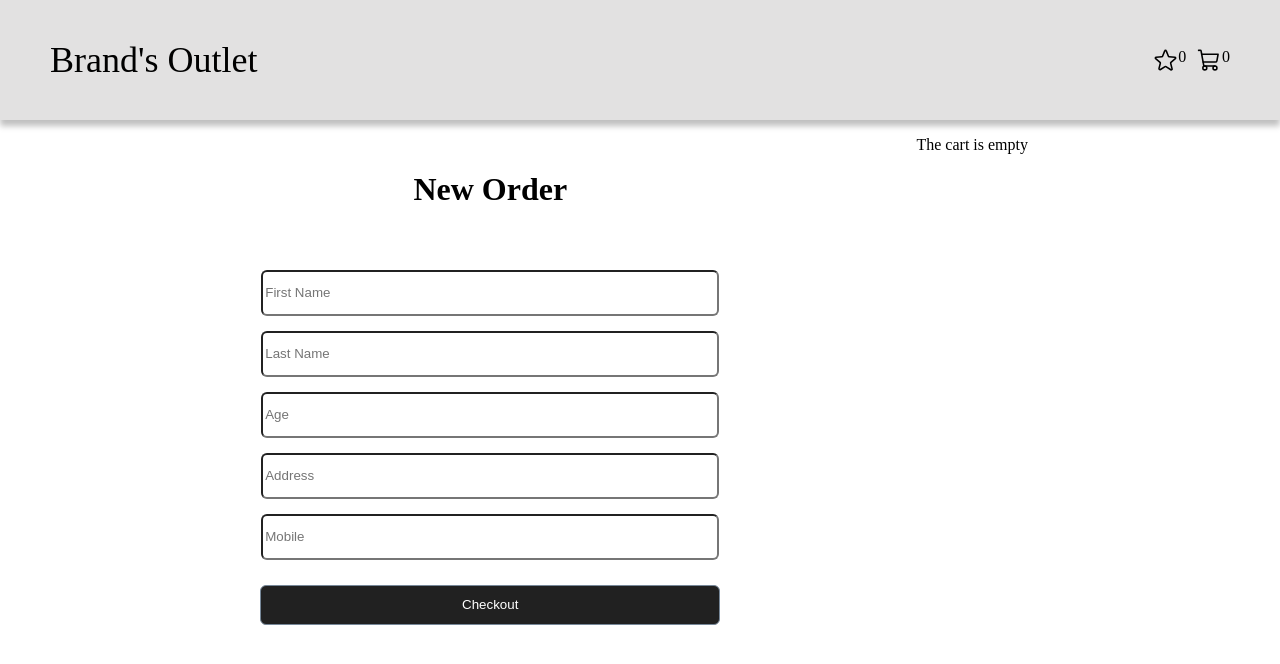
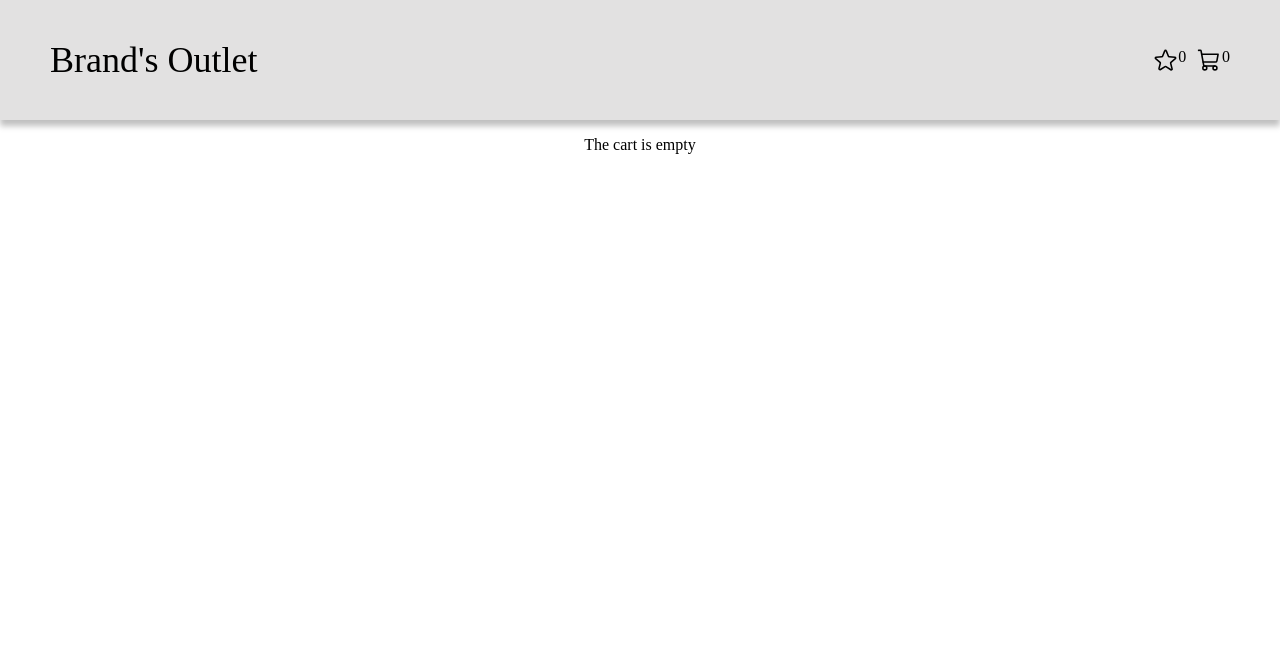
Before and after one commit to Larysa407/shopping-website, a React (Create React App) app: page /cart in a window 1280 px wide. Shown: the top 664 px of the page. Built offline with nearby package versions, Linux system fonts and the light colour scheme.

Commit message:
localStorage left

```diff
--- a/src/pages/cart/Cart.js
+++ b/src/pages/cart/Cart.js
@@ -7,12 +7,13 @@ export const Cart = () => {
   const cart = useSelector((state) => state.cart);
   return (
     <div className="wrapper">
+      {cart.length !== 0 ? (
+        <>
           <div className="form-container">
-      <Forms/>
+            <Forms />
           </div>
           <div className="cart-product-list">
-        {cart.length !== 0 ? (
-          cart.map((cartItem) => (
+            {cart.map((cartItem) => (
               <CartShow
                 title={cartItem.title}
                 price={cartItem.price}
@@ -21,11 +22,12 @@ export const Cart = () => {
                 id={cartItem.id}
                 key={cartItem.id}
               />
-          ))
+            ))}
+          </div>
+        </>
       ) : (
         <p className="empty-cart">The cart is empty</p>
       )}
     </div>
-      </div>
   );
 };
```
Also changed, not shown: 1 other file (tests, documents, lock files or other folders). Lines whose indentation alone changed are shown as unchanged.
